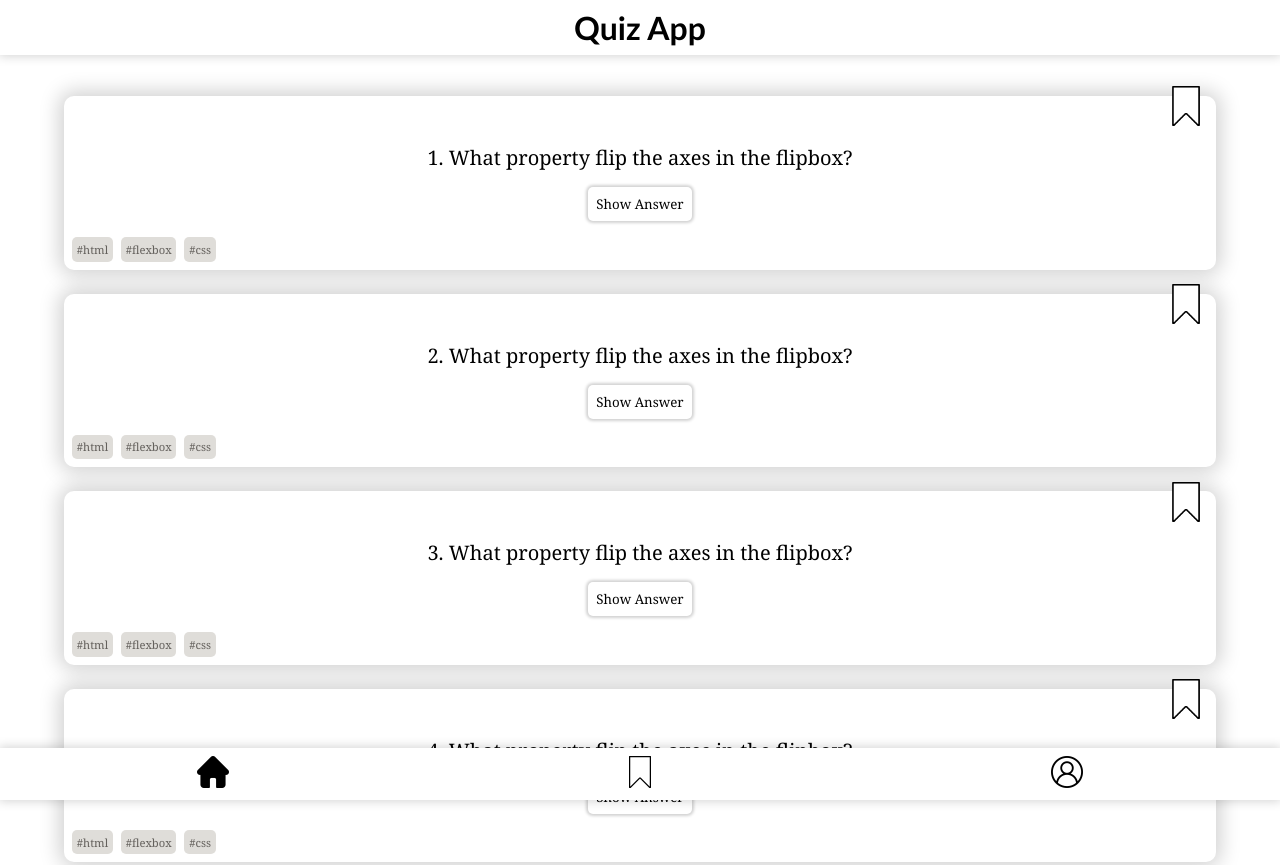
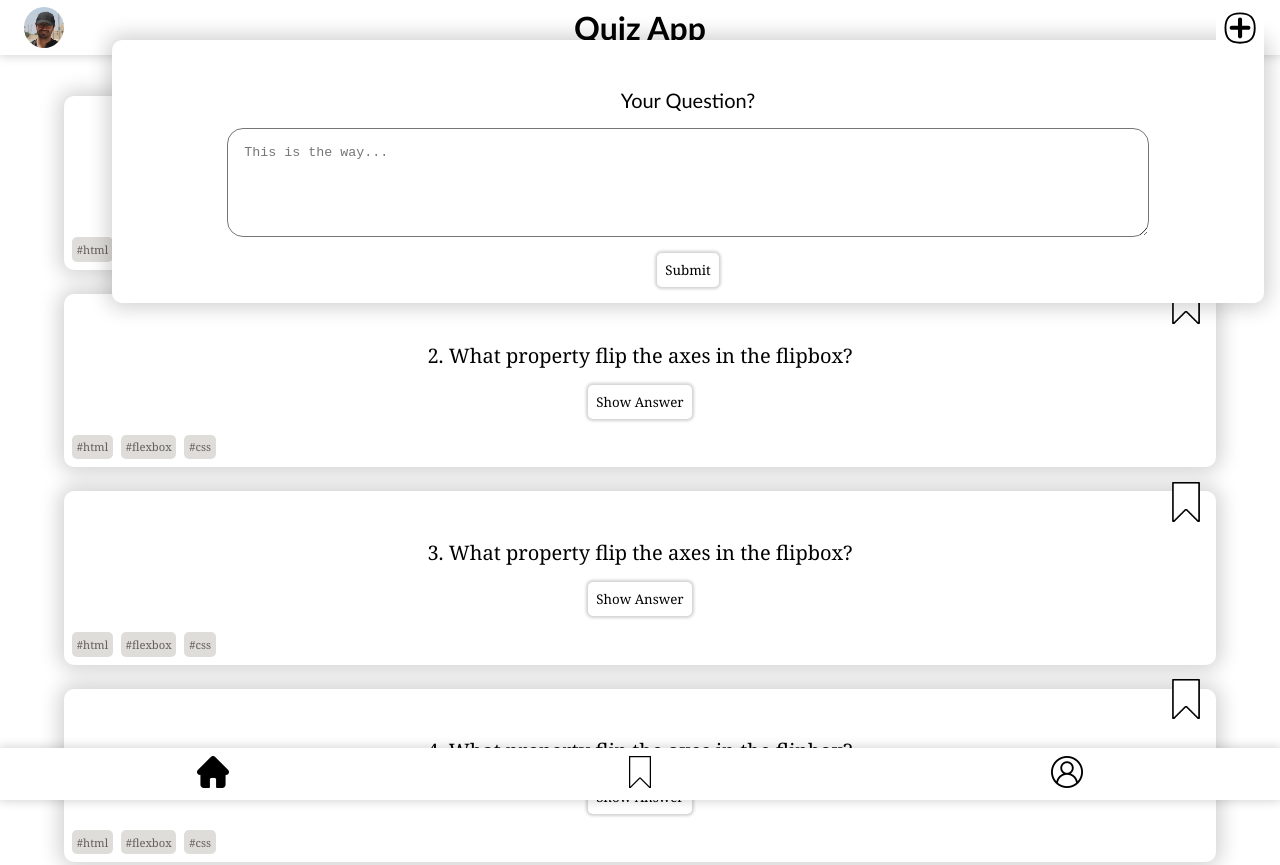
Before and after one commit to KutlualpTazefidan/project-1-Quiz-App, a plain HTML site: page index.html in a window 1280 px wide. Shown: the top 865 px of the page. Drawn offline with Linux system fonts and the light colour scheme.

Commit message:
Working on the new question feature

```diff
--- a/css/index.css
+++ b/css/index.css
@@ -13,12 +13,13 @@ body {
 }
 
 /* Upper part of the page */
+/* ----------------------------------------------------------------------- */
 .main-header {
+    position: relative;
     display: flex;
     justify-content: center;
     align-items: center;
     z-index: 1;
-
     font-family: var(--font-family-header);
     font-size: medium;
     position: fixed;
@@ -27,10 +28,98 @@ body {
     box-shadow: var(--box-shadow-color) 0px 0px 10px 1px;
 }
 
+.main__user-icon {
+    width: 2.5rem;
+    border-radius: 50%;
+    padding-top: 0.5rem;
+    padding-bottom: 0.5rem;
+}
+
+.main__user-icon-class {
+    position: absolute;
+    display: flex;
+    align-items: center;
+    height: 90%;
+    left: 1rem;
+    /* width: 80%; */
+    padding: 0.5rem;
+    background-color: transparent;
+    border: 0rem solid var(--third-color);
+    border-radius: 5px;
+}
+
 h1 {
     padding-top: 0.5rem;
     padding-bottom: 0.5rem;
 }
+
+.main__add-questions-button {
+    position: absolute;
+    display: flex;
+    align-items: center;
+    height: 90%;
+    right: 1rem;
+    /* width: 80%; */
+    padding: 0.5rem;
+    background-color: white;
+    border: 0rem solid var(--third-color);
+    border-radius: 5px;
+    z-index: 3;
+
+    box-shadow: 0px 0px 3px 2px var(--box-shadow-color), ;
+}
+
+.main__add-questions-icon {
+    /* background-color: transparent; */
+    width: 2rem;
+    padding-top: 0.5rem;
+    padding-bottom: 0.5rem;
+}
+
+.main__add-questions-icon-pressed {
+    content: url(../assets/add_questions_pressed.svg);
+}
+
+.main__quiz-submit-form {
+    position: fixed;
+    background-color: white;
+    top: 5%;
+    right: 1rem;
+    display: flex;
+    flex-flow: column nowrap;
+    justify-content: center;
+    align-items: center;
+    min-width: 90%;
+    max-width: 95%;
+    min-height: 10rem;
+    /* border: 2px solid black; */
+    border-radius: 10px;
+    box-shadow: var(--box-shadow-color) 0px 0px 20px 5px;
+    z-index: 2;
+}
+
+.main__question-input-field {
+    border-radius: 1rem;
+    width: 80%;
+    height: 50%;
+    padding: 1rem;
+    max-width: 90%;
+    min-width: 60%;
+}
+
+.main__question-submit-button {
+    font-family: var(--font-family-main);
+    padding: 0.5rem;
+    background-color: transparent;
+    border: 0rem solid var(--third-color);
+    border-radius: 5px;
+    box-shadow: var(--box-shadow-color) 0px 0px 3px 2px;
+    margin-top: 1rem;
+    margin-bottom: 1rem;
+}
+
+
+/* ----------------------------------------------------------------------- */
 
 /* Main part */
 .main-content {
@@ -69,6 +158,10 @@ h1 {
 
 .main__pressed {
     z-index: -1;
+}
+
+.main__quiz-card-template {
+    display: none;
 }
 
 #bookmark {
--- a/index.html
+++ b/index.html
@@ -4,19 +4,57 @@
     <meta charset="UTF-8" />
     <meta http-equiv="X-UA-Compatible" content="IE=edge" />
     <meta name="viewport" content="width=device-width, initial-scale=1.0" />
-    <title>Document</title>
+    <title>Quiz App</title>
     <link rel="stylesheet" href="./css/index.css" />
+    <script src="./js/index.js" defer></script>
   </head>
   <body>
     <header class="main-header">
+      <section class="main__user-icon-class">
+        <img
+          src="./assets/Profile/icon.jpg"
+          class="main__user-icon"
+          alt="User Profile Icon"
+        />
+      </section>
       <h1>Quiz App</h1>
+      <button
+        type="button"
+        class="main__add-questions-button"
+        data-js="add-questions"
+      >
+        <img
+          src="./assets/add_questions.svg"
+          class="main__add-questions-icon"
+          alt="Add your question"
+        />
+      </button>
+      <!-- New question submit form according to: -->
+      <!-- https://www.w3schools.com/css/tryit.asp?filename=trycss_forms -->
+      <section class="main__quiz-submit-form">
+        <p class="main__questions">Your Question?</p>
+        <textarea
+          type="text"
+          name="newquestion"
+          class="main__question-input-field"
+          placeholder="This is the way..."
+          rows="5"
+        ></textarea>
+        <button type="submit" class="main__question-submit-button">
+          Submit
+        </button>
+      </section>
     </header>
     <main class="main-content">
       <section class="main__quiz-card">
         <p class="main__questions">
           1. What property flip the axes in the flipbox?
         </p>
-        <button type="button" class="main__show-answer-button">
+        <button
+          type="button"
+          class="main__show-answer-button"
+          onclick="newQuestion()"
+        >
           Show Answer
         </button>
         <p class="main__answers">flex-direction</p>
@@ -25,7 +63,12 @@
           <li>#flexbox</li>
           <li>#css</li>
         </ul>
-        <input type="checkbox" id="bookmark" aria-label="home button control" />
+        <input
+          type="checkbox"
+          id="bookmark"
+          data-js="bookmark-button"
+          aria-label="home button control"
+        />
         <label class="footer__link footer__home" for="bookmark">
           <img
             src="./assets/bookmark.png"
@@ -175,6 +218,34 @@
           />
         </label>
       </section>
+
+      <!-- quiz massage template -->
+      <section class="main__quiz-card-template">
+        <p class="main__questions">?. Question Template</p>
+        <button type="button" class="main__show-answer-button">
+          Show Answer
+        </button>
+        <p class="main__answers">flex-direction</p>
+
+        <ul class="main__question-hashtag">
+          <li>#html</li>
+          <li>#flexbox</li>
+          <li>#css</li>
+        </ul>
+        <input type="checkbox" id="bookmark" aria-label="home button control" />
+        <label class="footer__link footer__home" for="bookmark">
+          <img
+            src="./assets/bookmark.png"
+            class="main__quiz-bookmark main__empty"
+            alt="bookmark for questions"
+          />
+          <img
+            src="./assets/bookmark_filled.png"
+            class="main__quiz-bookmark main__pressed"
+            alt="pressed bookmark for questions"
+          />
+        </label>
+      </section>
     </main>
     <footer class="footer">
       <nav class="footer__navbar">
--- /dev/null
+++ b/js/index.js
@@ -0,0 +1,64 @@
+const addQuestionsButton = document.querySelector('[data-js="add-questions"]');
+const addQuestionsButtonClick = () => {
+  addQuestionsButton.classList.toggle("main__add-questions-icon-pressed");
+};
+addQuestionsButton.addEventListener("click", addQuestionsButtonClick);
+
+// popup questions window according to:
+// https://www.w3schools.com/howto/tryit.asp?filename=tryhow_js_popup_form
+
+const newQuestionForm = () => {};
+
+const bookmarkCheckbox = document.querySelector('[data-js="bookmark-button"]');
+console.log(bookmarkCheckbox);
+
+bookmarkCheckbox.addEventListener("change", function () {
+  console.log(bookmarkCheckbox.checked);
+});
+
+const quizTemplate = document.querySelector(".main__quiz-card-template");
+const mainSection = document.querySelector(".main-content");
+let counter; // counting the number of questions
+let clone; // for cloning the questions section
+function newQuestion() {
+  counter = (quizTemplate.datacntr || 0) + 1;
+  console.log(quizTemplate.datacntr);
+  quizTemplate.datacntr = counter;
+  clone = quizTemplate.cloneNode(true);
+  clone.className = "section" + counter;
+  clone.classList.add("main__quiz-card");
+  quizTemplate.parentNode.insertBefore(clone, quizTemplate);
+}
+
+// function newQuestion2() {
+//   document.querySelector(".main-content").innerHTML += `
+//         <section class="main__quiz-card">
+//         <p class="main__questions">
+//         2. What property flip the axes in the flipbox?
+//         </p>
+//         <button type="button" class="main__show-answer-button">
+//         Show Answer
+//         </button>
+//         <p class="main__answers">flex-direction</p>
+
+//         <ul class="main__question-hashtag">
+//         <li>#html</li>
+//         <li>#flexbox</li>
+//         <li>#css</li>
+//         </ul>
+//         <input type="checkbox" id="bookmark" aria-label="home button control" />
+//         <label class="footer__link footer__home" for="bookmark">
+//         <img
+//             src="./assets/bookmark.png"
+//             class="main__quiz-bookmark main__empty"
+//             alt="bookmark for questions"
+//         />
+//         <img
+//             src="./assets/bookmark_filled.png"
+//             class="main__quiz-bookmark main__pressed"
+//             alt="pressed bookmark for questions"
+//         />
+//         </label>
+//     </section>
+//     `;
+// }
```
Also changed, not shown: assets/Profile/icon.jpg (added), assets/add_questions.svg (added), assets/add_questions_pressed.svg (added), 1 other file.
